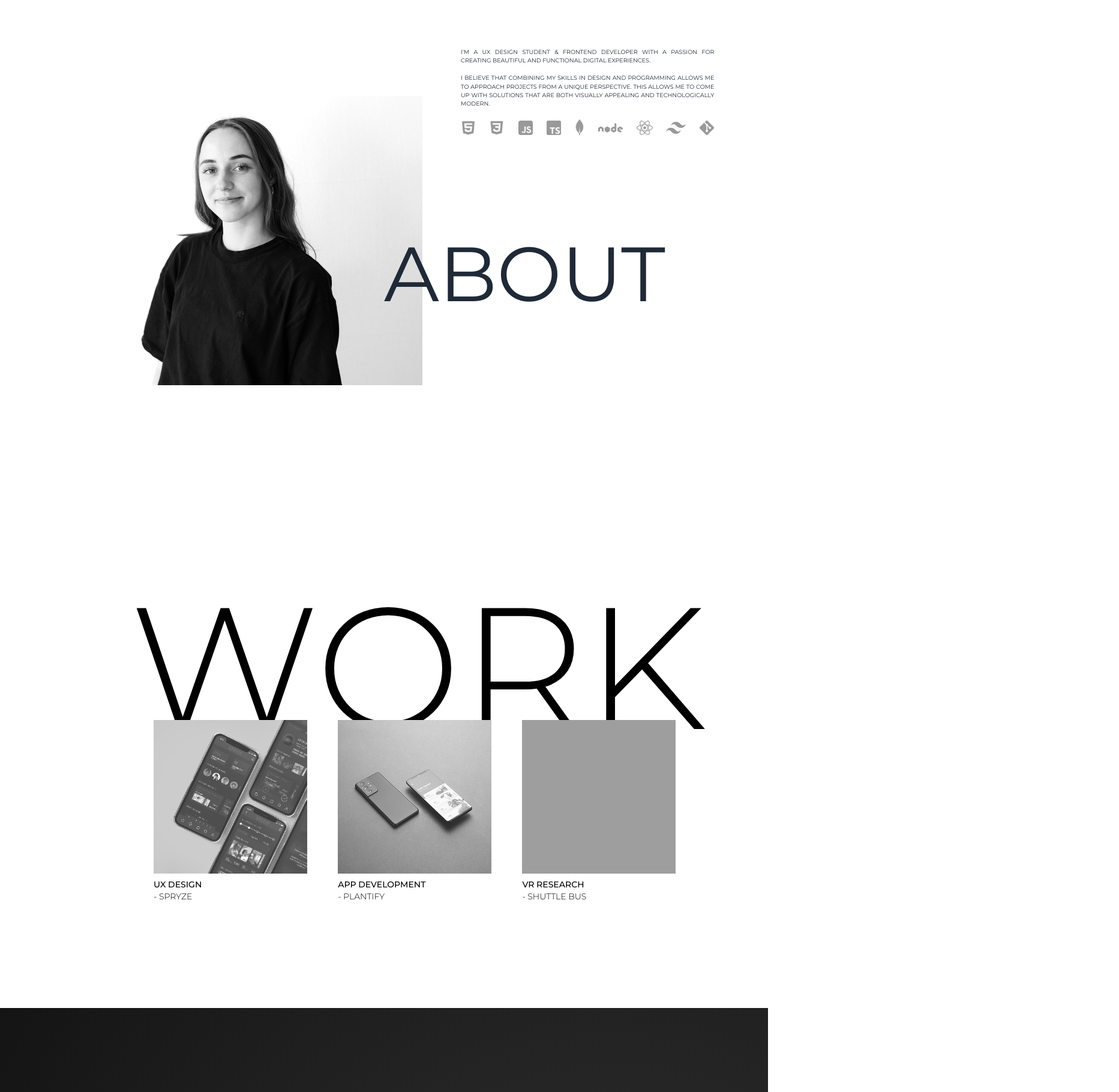
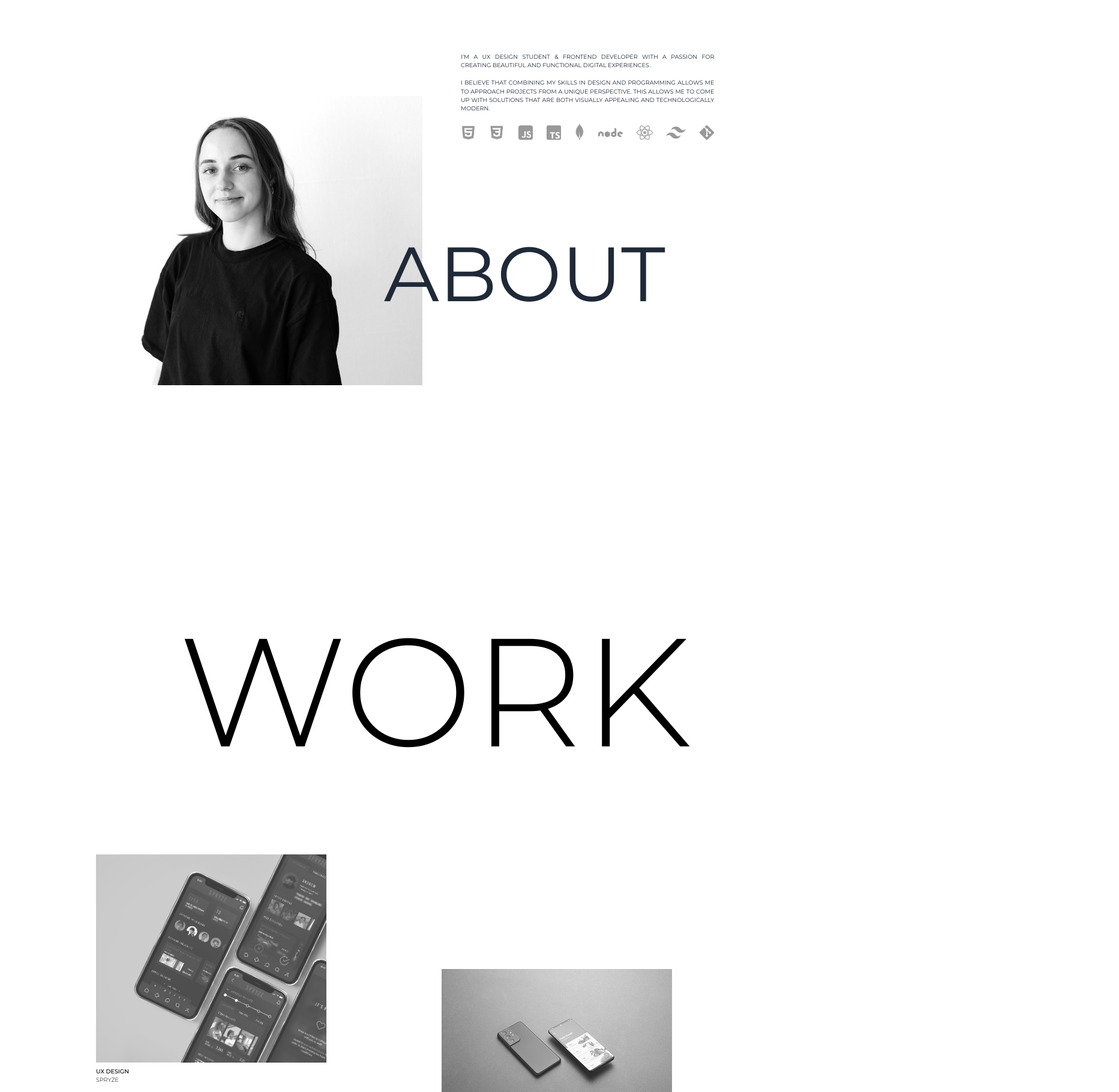
Before and after one commit to sonjaknzl/PortfolioWebsite, a React (Vite) app: page / in a window 1280 px wide. Shown: the part 960-2780 px from the top of the page at 60% size, 1865 px wide, since content can reach past the window. Built offline with nearby package versions, Linux system fonts and the light colour scheme; grey boxes are pictures that could not be loaded.

Commit message:
design adjustments

```diff
--- a/package.json
+++ b/package.json
@@ -10,9 +10,11 @@
     "preview": "vite preview"
   },
   "dependencies": {
+    "framer-motion": "^10.16.16",
     "react": "^18.2.0",
     "react-dom": "^18.2.0",
-    "react-router-dom": "^6.19.0",
+    "react-intersection-observer": "^9.5.3",
+    "react-router-dom": "^6.21.1",
     "react-scroll": "^1.9.0"
   },
   "devDependencies": {
--- a/src/App.jsx
+++ b/src/App.jsx
@@ -1,4 +1,6 @@
+// App.js
 import React from "react";
+import { BrowserRouter as Router, Routes, Route } from "react-router-dom";
 import Home from "./components/Home";
 import About from "./components/About";
 import Navbar from "./components/Navbar";
@@ -7,13 +9,23 @@ import Contact from "./components/Contact";
 
 const App = () => {
   return (
-    <>
+    <Router>
       <Navbar />
-      <Home />
-      <About />
-      <Work />
-      <Contact />
-    </>
+      <Routes>
+        <Route
+          path="/"
+          element={
+            <>
+              <Home />
+              <About />
+              <Work />
+              <Contact />
+            </>
+          }
+        />
+        <Route path="*" element={<h1>404</h1>} />
+      </Routes>
+    </Router>
   );
 };
 
--- a/src/components/About.jsx
+++ b/src/components/About.jsx
@@ -1,4 +1,5 @@
 import React from "react";
+import { Reveal } from "./Reveal";
 
 const icons = [
   {
@@ -61,28 +62,42 @@ const renderIcons = () => {
 
 const About = () => {
   return (
-    <div id="about" className="relative h-[130vh] font-MSRegular uppercase">
-      <div className="absolute left-10 text-[0.6rem] w-[65vw] md:w-[33vw] top-[25vh] md:top-[30vh] md:left-[60vw] z-10 text-justify text-gray-800">
+    <div
+      id="about"
+      className="relative min-h-[140vh] h-fit font-MSRegular uppercase overflow-hidden w-full"
+    >
+      <div className="relative pt-[5rem] md:pt-0 md:absolute left-10 md:left-[60vw] md:top-[15vh] lg:top-[65vh] lg:left-[50vw] z-10">
+        <Reveal>
+          <h1 className="text-[3rem] lg:text-[8rem] text-gray-800">About</h1>
+        </Reveal>
+      </div>
+      <div className="relative pt-[0.5rem] left-10 text-[0.6rem] w-[65vw] md:w-[33vw] md:top-[30vh] md:left-[60vw] z-10 text-justify text-gray-800">
+        <Reveal>
           <p className="relative">
             I‘m a UX Design student & frontend developer with a passion for
             creating beautiful and functional digital experiences. <br />
-          <br />I believe that combining my skills in design and programming
-          allows me to approach projects from a unique perspective. This allows
-          me to come up with solutions that are both visually appealing and
+            <br />
+          </p>
+        </Reveal>
+        <Reveal>
+          <p className="relative">
+            I believe that combining my skills in design and programming allows
+            me to approach projects from a unique perspective. This allows me to
+            come up with solutions that are both visually appealing and
             technologically modern.
           </p>
-        <div className="relative flex justify-between items-center pt-4">
+        </Reveal>
+        <Reveal>
+          <div className="relative  w-[65vw] md:w-[33vw] flex justify-between items-center pt-4">
             {renderIcons()}
           </div>
+        </Reveal>
       </div>
-      <h1 className="absolute text-[3rem] left-10 md:left-[60vw] md:top-[15vh] top-[13vh] lg:text-[8rem] lg:top-[65vh] lg:left-[50vw] z-10 text-gray-800">
-        About
-      </h1>
-      <img
-        className="absolute w-full top-[60vh] md:top-[40vh] md:left-[5vw] md:w-[50vw]"
-        src="/assets/images/sonjakuenzl.jpeg"
-        alt="photo of sonja"
-      />
+      <div className="absolute w-full pt-20 sm:pt-0 sm:w-[65vw] sm:top-[60vh] md:top-[40vh] md:left-[5vw] md:w-[50vw]">
+        <Reveal>
+          <img src="/assets/images/sonjakuenzl.jpeg" alt="photo of sonja" />
+        </Reveal>
+      </div>
     </div>
   );
 };
--- a/src/components/Contact.jsx
+++ b/src/components/Contact.jsx
@@ -1,45 +1,127 @@
-import React from "react";
+import React, { useState, useEffect, useRef } from "react";
+import { Reveal } from "./Reveal";
+import { motion, AnimatePresence } from "framer-motion";
 
 const Contact = () => {
+  const [screenWidth, setScreenWidth] = useState(window.innerWidth);
+  const [reloadKey, setReloadKey] = useState(0);
+  const getScreenWidth = () => window.innerWidth;
+
+  useEffect(() => {
+    const handleResize = () => {
+      setScreenWidth(window.innerWidth);
+      setReloadKey((prevKey) => prevKey + 1);
+      console.log("resized");
+    };
+
+    window.addEventListener("resize", handleResize);
+
+    return () => {
+      window.removeEventListener("resize", handleResize);
+    };
+  }, []);
+
+  const lineAnimation = {
+    hidden: { scaleX: 0, transformOrigin: "left" },
+    visible: { scaleX: 10, transformOrigin: "left" },
+  };
+
   const gradientStyle = {
     background:
       "radial-gradient(circle at 80% 80%, rgba(50, 50, 50, 1) 0%, rgba(20, 20, 20, 1) 100%)",
     height: "100vh",
   };
+  const numElements = screenWidth < 600 ? 5 : 10;
+
   return (
     <div
       id="contact"
       style={gradientStyle}
-      className="relative font-MSLight uppercase text-[0.6rem] text-gray-200"
+      className="relative font-MSLight uppercase text-[0.6rem] text-gray-200 "
     >
-      <h1 className="absolute text-right right-8 text-[3rem] md:text-[12vw] bottom-[15vh] text-gray-200">
-        Contact me
+      <div className="pt-[20vh] sm:pt-[5vh] ml-[2.5rem] sm:ml-[10rem] text-[4rem] ">
+        <Reveal>
+          <h1 className="text-[2.5rem] sm:text-[4rem] md:text-[5rem] lg:text-[6rem] xl:text-[6rem]  text-gray-200">
+            Let's talk!
           </h1>
-      <div className="absolute text-[8vw] md:text-[3rem] top-[20vh] left-[26vw]">
-        <a
+        </Reveal>
+        <div className="pl-[2rem] mt-[1rem] text-[1.5rem] sm:text-[2rem] xl:text-[2rem]">
+          <Reveal>
+            <motion.a
               className="block pb-4"
               href="https://www.linkedin.com/in/sonja-künzl-879aba172/"
               target="_blank"
               rel="noopener noreferrer"
+              initial="hidden"
+              whileHover="visible"
+              animate="hidden"
             >
-          LinkedIn
-        </a>
-        <a
+              <span>LinkedIn</span>
+              <motion.div
+                className="border-b-[0.01rem] -mt-[0.2rem]"
+                variants={lineAnimation}
+                transition={{ duration: 0.5 }}
+              />
+            </motion.a>
+          </Reveal>
+          <Reveal>
+            <motion.a
               className="block pb-4"
               href="https://github.com/sonjaknzl"
               target="_blank"
               rel="noopener noreferrer"
+              initial="hidden"
+              whileHover="visible"
+              animate="hidden"
             >
-          GitHub
-        </a>
-        <a
+              <span>GitHub</span>
+              <motion.div
+                className="border-b-[0.01rem] -mt-[0.2rem]"
+                variants={lineAnimation}
+                transition={{ duration: 0.5 }}
+              />
+            </motion.a>
+          </Reveal>
+          <Reveal>
+            <motion.a
               className="block pb-4"
               href="mailto:sonjakuenzl@aol.com"
               target="_blank"
               rel="noopener noreferrer"
+              initial="hidden"
+              whileHover="visible"
+              animate="hidden"
             >
-          Mail
-        </a>
+              <span>Mail</span>
+              <motion.div
+                className="border-b-[0.01rem] -mt-[0.2rem]"
+                variants={lineAnimation}
+                transition={{ duration: 0.5 }}
+              />
+            </motion.a>
+          </Reveal>
+        </div>
+      </div>
+      <div
+        key={reloadKey}
+        className=" absolute border-gray-400 bottom-[5vh] flex justify-around w-[200vw] transform -translate-x-[100vw] p-2 border-t-[0.01rem] border-b-[0.01rem] "
+      >
+        <AnimatePresence>
+          {Array.from({ length: numElements }, (_, index) => (
+            <motion.div
+              key={index}
+              animate={{ x: getScreenWidth() }}
+              transition={{
+                duration: 12,
+                repeat: Infinity,
+                ease: "linear",
+              }}
+              className="whitespace-nowrap"
+            >
+              <p className="w-fit">Contact me!</p>
+            </motion.div>
+          ))}
+        </AnimatePresence>
       </div>
     </div>
   );
--- /dev/null
+++ b/src/components/Reveal.jsx
@@ -0,0 +1,33 @@
+import React, { useEffect, useRef } from "react";
+import { motion, useAnimation } from "framer-motion";
+import { useInView } from "react-intersection-observer";
+
+export const Reveal = ({ children, width = "w-fit" }) => {
+  const { ref, inView } = useInView({
+    once: false,
+    threshold: 0.6,
+  });
+  const mainControls = useAnimation();
+
+  useEffect(() => {
+    if (inView) {
+      mainControls.start("visible");
+    }
+  }, [inView]);
+
+  return (
+    <div ref={ref} className={`${width} overflow-hidden relative`}>
+      <motion.div
+        variants={{
+          hidden: { opacity: 0, y: 75 },
+          visible: { opacity: 1, y: 0 },
+        }}
+        initial="hidden"
+        animate={mainControls}
+        transition={{ duration: 0.5, delay: 0.25 }}
+      >
+        <div>{children}</div>
+      </motion.div>
+    </div>
+  );
+};
--- a/src/components/Work.jsx
+++ b/src/components/Work.jsx
@@ -1,41 +1,63 @@
 import React from "react";
+import { Reveal } from "./Reveal";
+
+const projects = [
+  {
+    imageSrc: "/assets/images/spryze.png",
+    altText: "project image spryze",
+    category: "ux design",
+    title: "spryze",
+    position: " sm:ml-[5rem] lg:mt-[5rem]",
+  },
+  {
+    imageSrc: "/assets/images/plantify.png",
+    altText: "project image plantify",
+    category: "app development",
+    title: "plantify",
+    position: "ml-auto sm:mr-[7rem] lg:-mt-[12rem]",
+  },
+  {
+    imageSrc: "/assets/images/vrbus2.png",
+    altText: "project image vr",
+    category: "vr research",
+    title: "shuttle bus",
+    position: " sm:mt-[10rem] sm:ml-[14rem] mb-[10rem] sm:mb-[20rem]",
+  },
+];
 
 const Work = () => {
   return (
-    <div id="work" className="relative h-screen font-MSLight uppercase">
-      <h1 className="absolute left-10 text-[5rem] md:text-[18rem] top-[2vh] md:left-auto md:right-[8vw]">
+    <div
+      id="work"
+      className="relative font-MSLight uppercase overflow-hidden w-full h-fit"
+    >
+      <div className="pl-[3rem] pr-[3rem] sm:pl-[5rem] sm:right-[10vw]">
+        <div className="relative ml-auto sm:pr-[5rem] w-fit ">
+          <Reveal>
+            <h1 className="text-[4rem] sm:text-[10rem] md:text-[12rem] lg:text-[16rem]">
               Work
             </h1>
-      <div className="absolute flex flex-col md:flex-row justify-between top-[20vh] md:top-[40vh] left-[10vw] md:left-[20vw] h-[70vh] w-[68vw]">
-        <div className="relative">
-          <img
-            src="/assets/images/spryze.png"
-            alt="project image spryze"
-            className="object-cover h-[30vw] md:h-[20vw] w-[30vw] md:w-[20vw] z-10"
-          />
-          <p className="text-[2.5vw] sm:text-[1.2vw] lg:text-sm pt-2 flex flex-col">
-            <span className="font-MSMedium">ux design</span> - spryze
-          </p>
+          </Reveal>
         </div>
         <div className="relative">
+          {projects.map((project, index) => (
+            <div
+              key={index}
+              className={`relative mt-[3rem] max-w-[10rem] sm:max-w-[30vw] ${project.position}`}
+            >
+              <Reveal width="w-fit">
                 <img
-            src="/assets/images/plantify.png"
-            alt="project image plantify"
-            className="object-cover h-[30vw] md:h-[20vw] w-[30vw] md:w-[20vw] z-10"
+                  src={project.imageSrc}
+                  alt={project.altText}
+                  className="object-cover w-full h-auto mb-2"
                 />
-          <p className="text-[2.5vw] sm:text-[1.2vw] lg:text-sm pt-2 flex flex-col">
-            <span className="font-MSMedium">app development</span> - plantify
+                <p className="text-[0.6rem] sm:text-[0.6rem] mt-2 flex flex-col">
+                  <span className="font-MSMedium">{project.category}</span>
+                  {project.title}
                 </p>
+              </Reveal>
             </div>
-        <div className="relative">
-          <img
-            src="/assets/images/vrbus.png"
-            alt="project image vr"
-            className="object-cover h-[30vw] md:h-[20vw] w-[30vw] md:w-[20vw] z-10"
-          />
-          <p className="text-[2.5vw] flex sm:text-[1.2vw] lg:text-sm pt-2 flex-col">
-            <span className="font-MSMedium">vr research </span> - shuttle bus
-          </p>
+          ))}
         </div>
       </div>
     </div>
```
Also changed, not shown: src/components/DetailProject.jsx (added, +7 -0 lines), src/components/Home.jsx (+23 -9 lines), src/components/Navbar.jsx (+22 -37 lines), 2 other files (tests, documents, lock files or other folders). Lines whose indentation alone changed are shown as unchanged.
